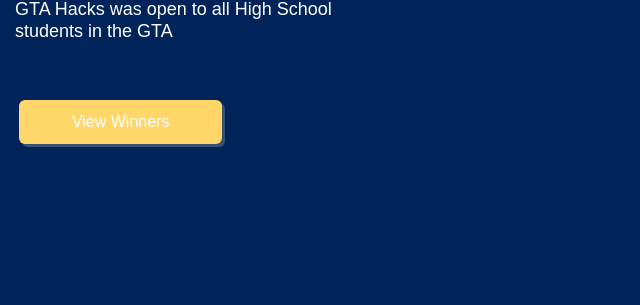
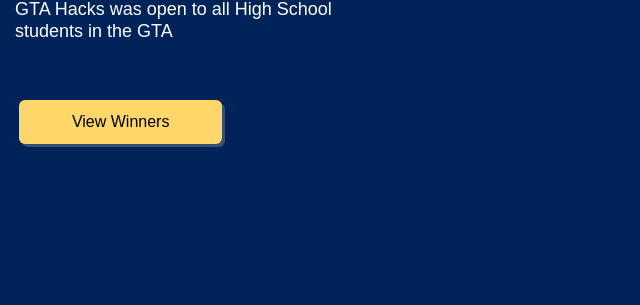
Before and after one commit to northern-dehacks/gta-hacks, a Django app: page / in a window 1280 px wide. Shown: the part 468-773 px from the top of the page, without its empty margins (0-640 px from the left). Run offline with Django 3.2, Linux system fonts and the light colour scheme; some libraries are stand-ins or nearby versions; some web fonts are replaced.

Commit message:
small hover colour change

```diff
--- a/static/css/style.css
+++ b/static/css/style.css
@@ -68,7 +68,7 @@ a{
 }
 
 .cta-btn a {
-    color: #fff;
+    color: #000000;
 }
 
 .cta-btn:hover {
@@ -80,7 +80,7 @@ a{
 }
 
 .cta-btn:hover a {
-    color: #000;
+    color: #fff;
 }
 
 .cta-btn-sponsor {
```
